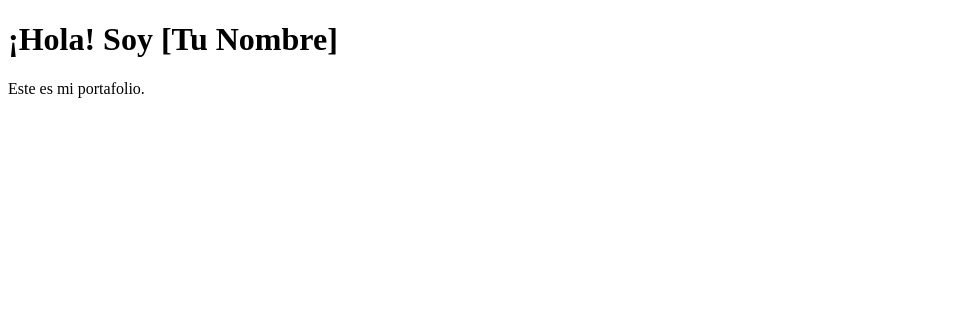
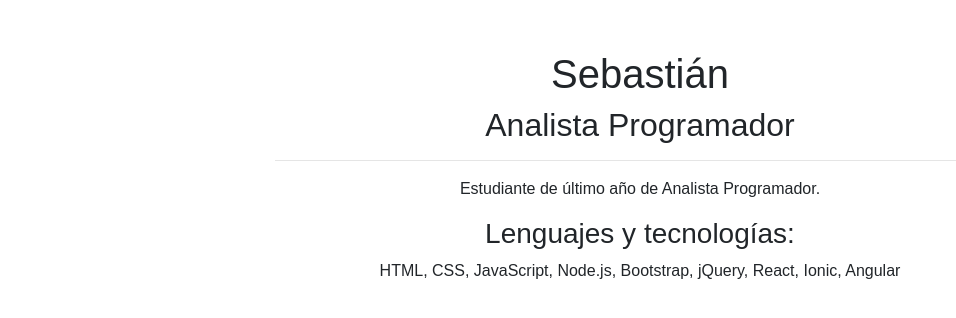
Before and after one commit to snokerfly/snokerfly, a plain HTML site: page index.html in a window 1280 px wide. Shown: the whole page, without its empty margins (0-956 px from the left). Drawn offline with nearby package versions, Linux system fonts and the light colour scheme.

Commit message:
Update index.html

```diff
--- a/index.html
+++ b/index.html
@@ -1,10 +1,35 @@
 <!DOCTYPE html>
 <html>
 <head>
-  <title>Mi Portafolio</title>
+  <title>Sebastián - Analista Programador</title>
+  <link rel="stylesheet" href="https://stackpath.bootstrapcdn.com/bootstrap/4.5.2/css/bootstrap.min.css">
+  <style>
+    body {
+      font-family: sans-serif;
+    }
+    .container {
+      margin-top: 50px;
+    }
+  </style>
 </head>
 <body>
-  <h1>¡Hola! Soy [Tu Nombre]</h1>
-  <p>Este es mi portafolio.</p>
+
+<div class="container">
+  <div class="row">
+    <div class="col-md-8 offset-md-2">
+      <h1 class="text-center">Sebastián</h1>
+      <h2 class="text-center">Analista Programador</h2>
+      <hr>
+      <p class="text-center">
+        Estudiante de último año de Analista Programador.
+      </p>
+      <div class="text-center">
+        <h3>Lenguajes y tecnologías:</h3>
+        <p>HTML, CSS, JavaScript, Node.js, Bootstrap, jQuery, React, Ionic, Angular</p>
+      </div>
+    </div>
+  </div>
+</div>
+
 </body>
 </html>
```
